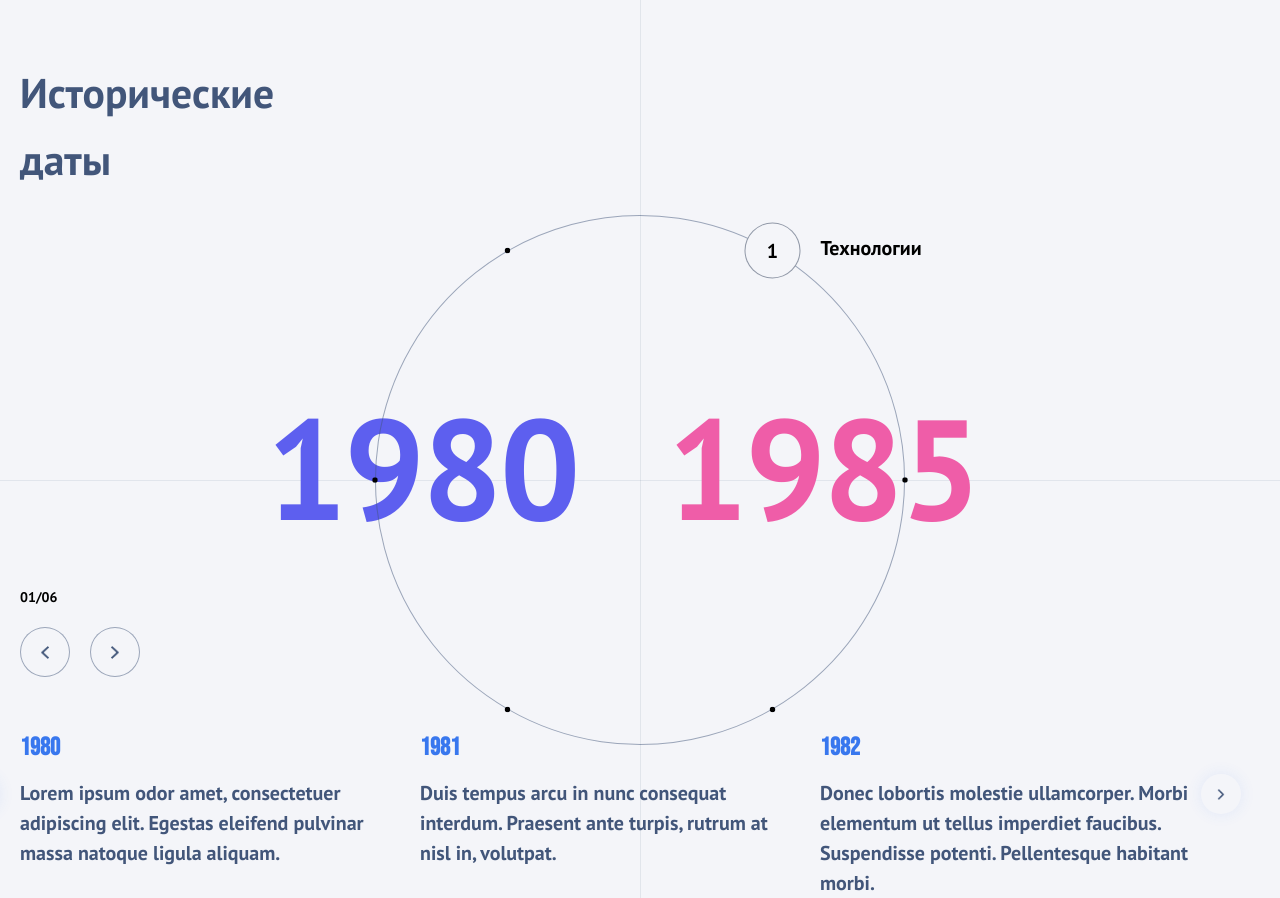
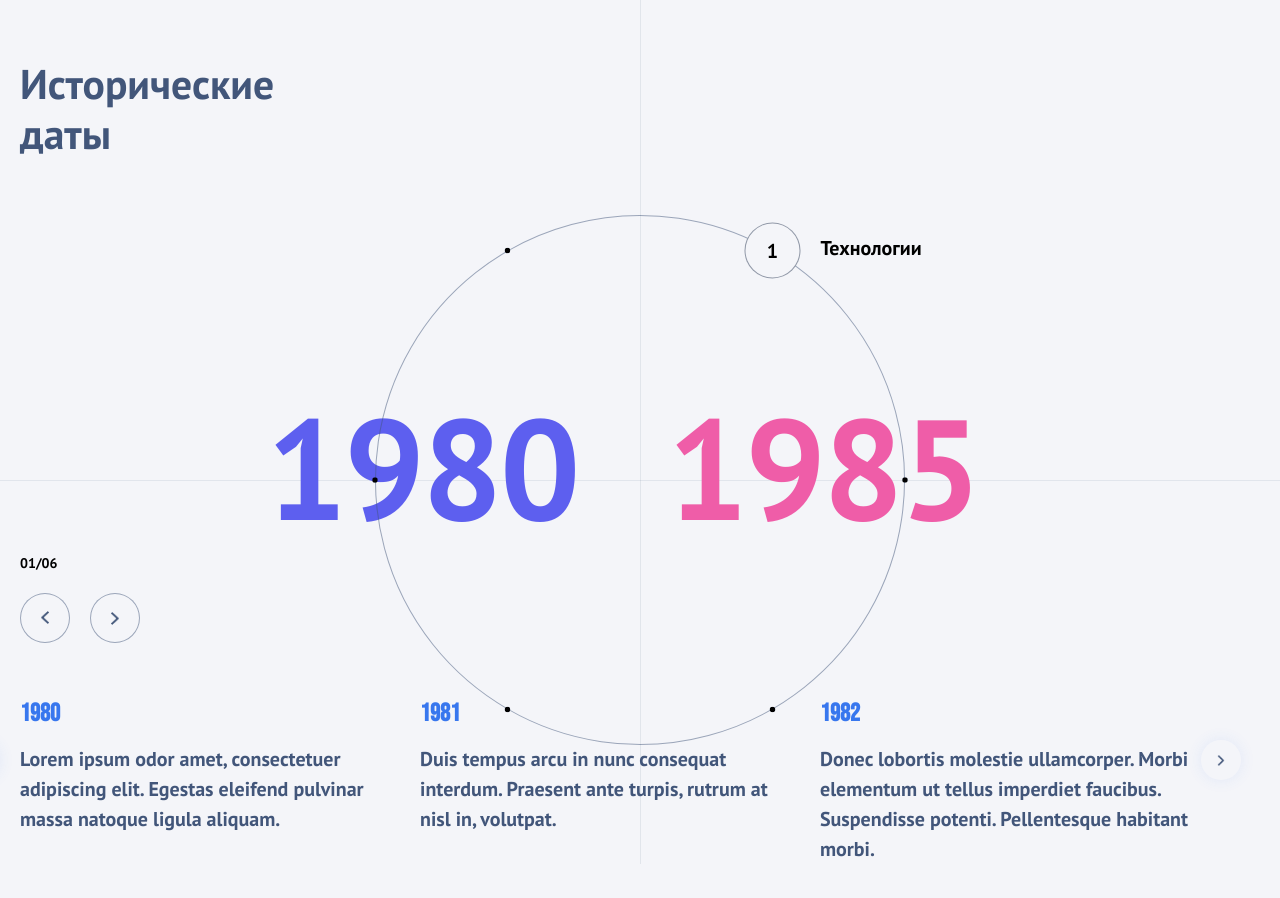
Before and after one commit to Avatarius/slider-dates, a React app: page / in a window 1280 px wide. After the commit the page ends 864 px from the top, so only its background shows below. Built offline with nearby package versions, Linux system fonts and the light colour scheme.

Commit message:
Line height у заголовка теперь 1.2

```diff
--- a/src/components/slider/slider.module.scss
+++ b/src/components/slider/slider.module.scss
@@ -38,7 +38,7 @@
 .title {
   color: #42567a;
   font-size: clamp(1.25rem, 0.8rem + 2.25vw, 3.5rem);
-  line-height: 67.2px;
+  line-height: 1.2;
   // max-inline-size: 355px;
   max-inline-size: clamp(7.688rem, 4.787rem + 14.5vw, 22.188rem);
   margin-block-end: 397px;
```
